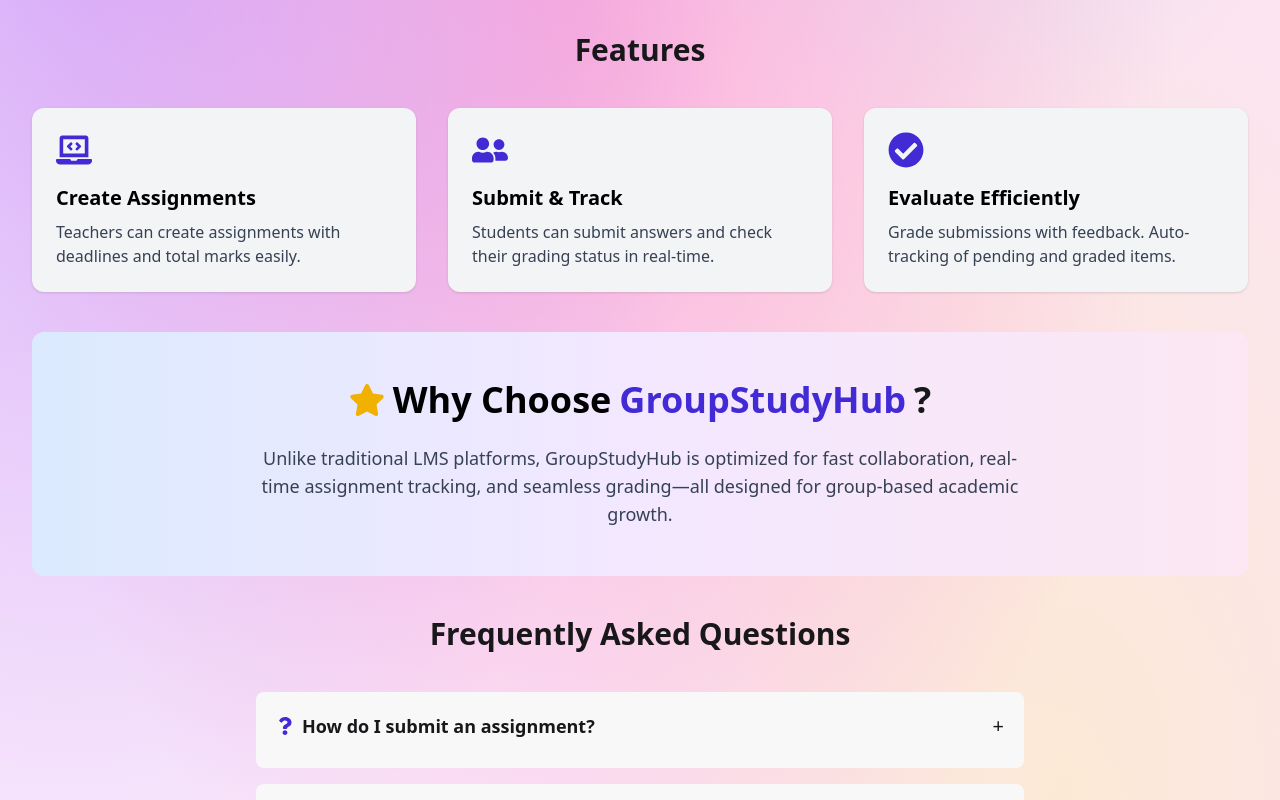
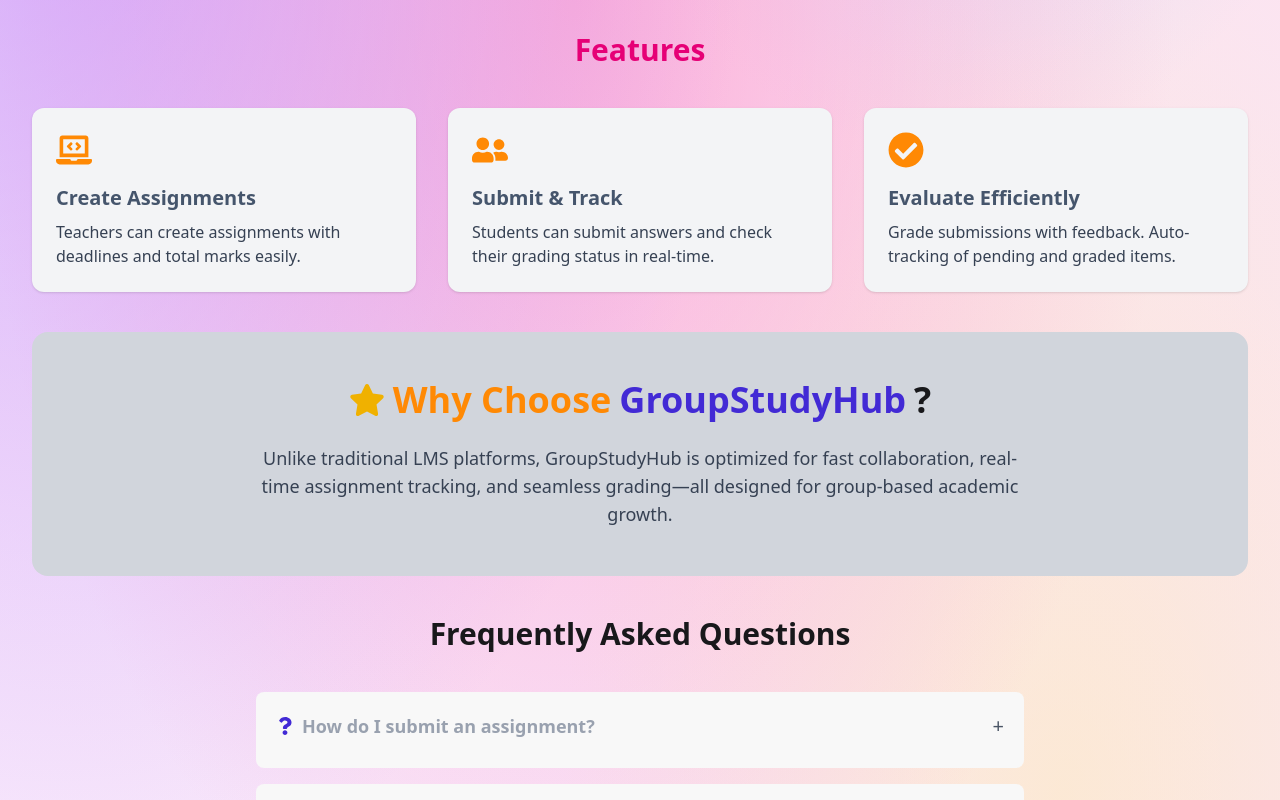
Before and after one commit to alamindev07/group-study-client, a React (Vite) app: page / in a window 1280 px wide. Shown: the part 1200-2000 px from the top of the page. Built offline with nearby package versions, Linux system fonts and the light colour scheme; no server answers.

Commit message:
home page updated with dark light mode adjustment

```diff
--- a/index.html
+++ b/index.html
@@ -2,7 +2,7 @@
 <html data-theme="light" lang="en">
   <head>
     <meta charset="UTF-8" />
-    <link rel="icon" type="image/svg+xml" href="/public/study.png" />
+    <link rel="icon" type="image/svg+xml" href="/study.png" />
     <meta name="viewport" content="width=device-width, initial-scale=1.0" />
     <title>Group study</title>
   </head>
--- a/src/components/shared/TechnologySlider.jsx
+++ b/src/components/shared/TechnologySlider.jsx
@@ -20,7 +20,7 @@ const TechnologySlider = () => {
   return (
     <div className="max-w-7xl mx-auto px-4 py-12">
       <h2 className="text-3xl font-bold text-center text-primary mb-10">
-        Technologies You Should Learn
+        Technologies Should Learn
       </h2>
 
       <Swiper
--- a/src/pages/AboutUs.jsx
+++ b/src/pages/AboutUs.jsx
@@ -28,7 +28,7 @@ export default function AboutUs() {
         <div className="flex flex-col md:flex-row items-center gap-8">
           {/* Profile Picture */}
           <img
-            src="https://i.ibb.co.com/mCLBh97B/1714380656600.jpg"
+            src="https://i.ibb.co.com/CpHYBKFC/1708771867435.jpg"
             alt="Alamin"
             className="w-60 h-60 rounded-full shadow-lg border-4 border-primary object-cover"
           />
--- a/src/pages/Home.jsx
+++ b/src/pages/Home.jsx
@@ -80,7 +80,7 @@ const Home = () => {
 
       {/* Features Section */}
       <section>
-        <h2 className="text-3xl font-bold text-center mb-10">Features</h2>
+        <h2 className="text-3xl font-bold text-center mb-10 text-pink-600">Features</h2>
         <div className="grid grid-cols-1 sm:grid-cols-2 md:grid-cols-3 gap-8">
           {[
             {
@@ -101,16 +101,16 @@ const Home = () => {
           ].map((f, i) => (
             <motion.div
               key={i}
-              className="p-6 bg-gray-100 dark:bg-gray-800 rounded-xl shadow hover:shadow-xl transition duration-300"
+              className="p-6 bg-gray-100   rounded-xl shadow hover:shadow-xl transition duration-300"
               whileHover={{ scale: 1.05 }}
               initial={{ opacity: 0, y: 30 }}
               whileInView={{ opacity: 1, y: 0 }}
               viewport={{ once: true }}
               transition={{ duration: 0.4, delay: i * 0.15 }}
             >
-              <div className="text-4xl text-primary mb-4">{f.icon}</div>
-              <h3 className="text-xl font-semibold mb-2 text-black">{f.title}</h3>
-              <p className="text-gray-700 dark:text-gray-300">{f.desc}</p>
+              <div className="text-4xl text-orange-400 mb-4 dark:text-red-400">{f.icon}</div>
+              <h3 className="text-xl font-semibold mb-2 text-slate-600">{f.title}</h3>
+              <p className="text-gray-700">{f.desc}</p>
             </motion.div>
           ))}
         </div>
@@ -122,13 +122,13 @@ const Home = () => {
         whileInView={{ opacity: 1, y: 0 }}
         transition={{ duration: 0.6 }}
         viewport={{ once: true }}
-        className="bg-gradient-to-r from-blue-100 via-purple-100 to-pink-100 dark:from-gray-900 dark:via-gray-800 dark:to-gray-900 rounded-xl py-12 px-6 text-center"
+        className="bg-gray-300 dark:bg-orange-200 rounded-2xl py-12 px-6 text-center"
       >
         <h2 className="text-3xl md:text-4xl font-bold mb-6 flex justify-center items-center gap-2">
-          <FaStar className="text-yellow-500" /> <span className="text-black">Why Choose{" "}</span>
-          <span className="text-primary">GroupStudyHub</span>?
+          <FaStar className="text-yellow-500" /> <span className="text-orange-400">Why Choose{" "}</span>
+          <span className="text-primary ">GroupStudyHub</span>?
         </h2>
-        <p className="max-w-3xl mx-auto text-gray-700 dark:text-gray-300 text-lg">
+        <p className="max-w-3xl mx-auto text-gray-700 dark:text-slate-600 text-lg">
           Unlike traditional LMS platforms, GroupStudyHub is optimized for fast collaboration,
           real-time assignment tracking, and seamless grading—all designed for group-based
           academic growth.
@@ -151,13 +151,13 @@ const Home = () => {
               aria-expanded={openFaq === i}
             >
               <div className="flex items-center justify-between">
-                <h4 className="font-semibold text-lg flex items-center gap-2">
+                <h4 className="font-semibold text-lg flex items-center gap-2 text-gray-400">
                   <FaQuestion className="text-primary" /> {faq.q}
                 </h4>
-                <span className="text-xl">{openFaq === i ? "−" : "+"}</span>
+                <span className="text-xl text-gray-600">{openFaq === i ? "−" : "+"}</span>
               </div>
               <div
-                className={`mt-2 text-gray-700 dark:text-gray-300 transition-all duration-300 ${
+                className={`mt-2 text-slate-500 dark:text-yellow-200 transition-all duration-300 ${
                   openFaq === i ? "max-h-[200px]" : "max-h-0 overflow-hidden"
                 }`}
               >
```
